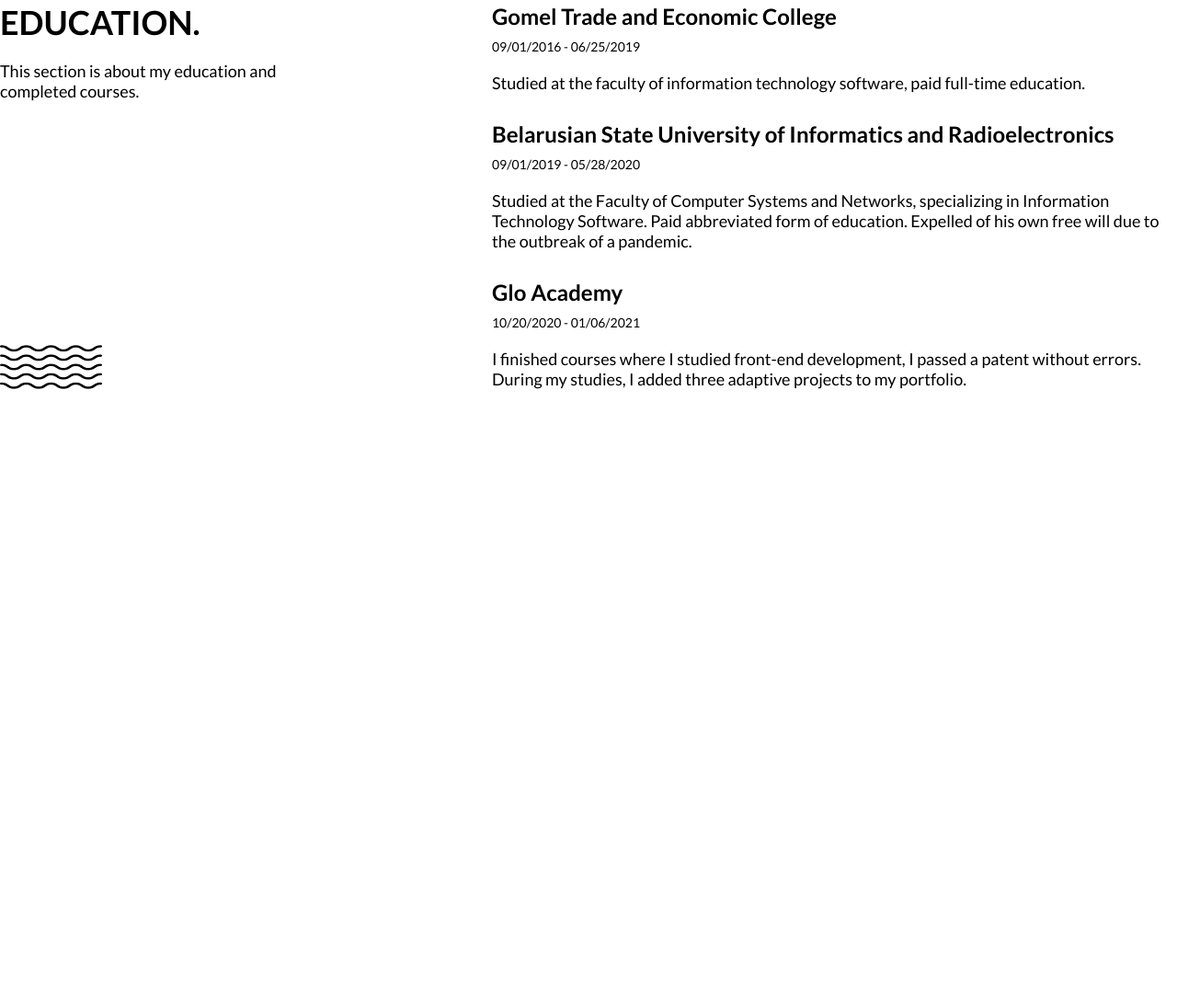
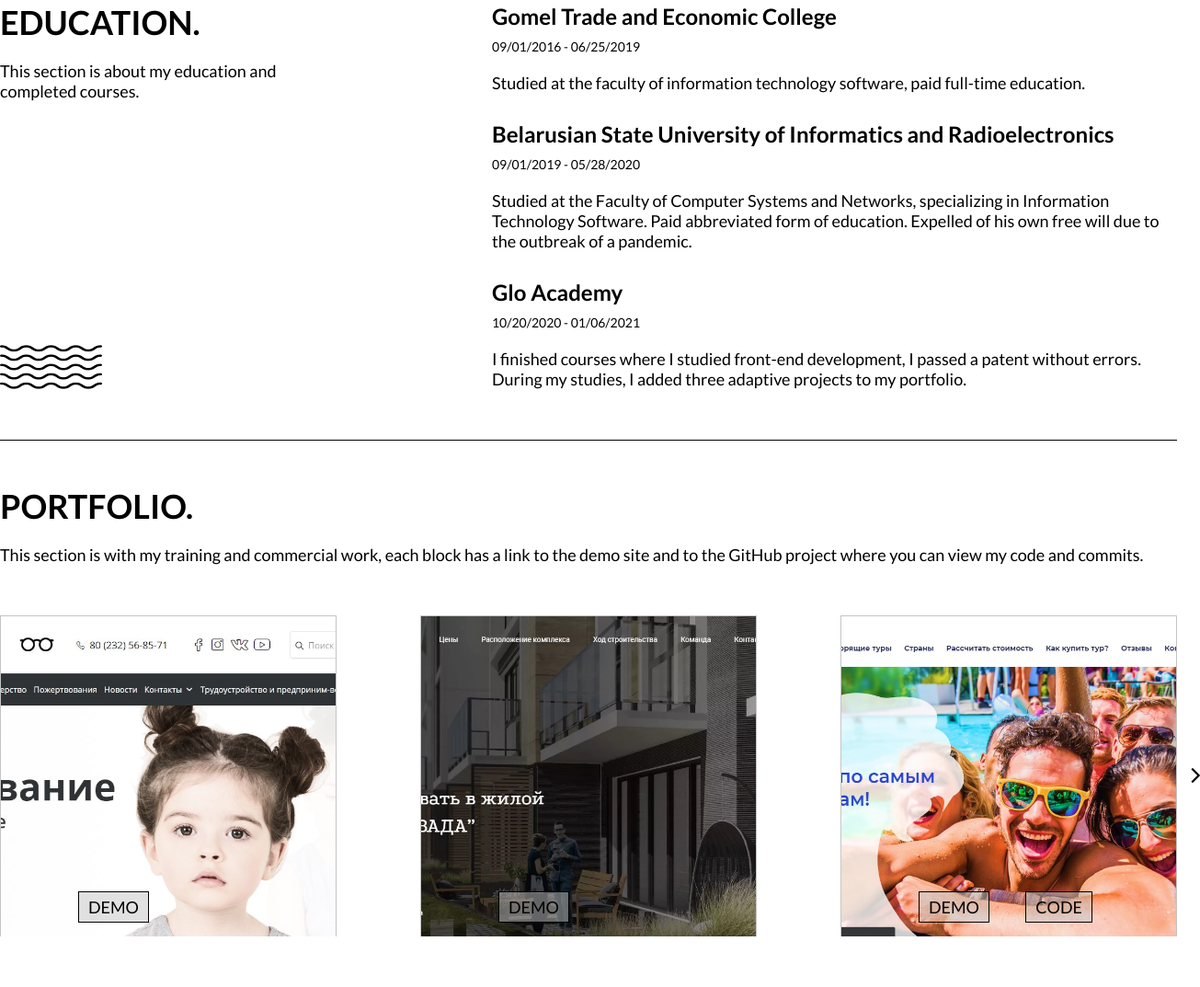
Before and after one commit to niti-miti/portfolio, a plain HTML site: page index.html in a window 1280 px wide. Shown: the part 1308-2381 px from the top of the page at 92% size, 1305 px wide, since content can reach past the window. Before the commit the page ends 1786 px from the top, so only its background shows below. Drawn offline with Linux system fonts and the light colour scheme; files whose address does not match are found by name.

Commit message:
create portfolio

```diff
--- /dev/null
+++ b/inc/assets/slick.css
@@ -0,0 +1,119 @@
+/* Slider */
+.slick-slider
+{
+    position: relative;
+
+    display: block;
+    box-sizing: border-box;
+
+    -webkit-user-select: none;
+       -moz-user-select: none;
+        -ms-user-select: none;
+            user-select: none;
+
+    -webkit-touch-callout: none;
+    -khtml-user-select: none;
+    -ms-touch-action: pan-y;
+        touch-action: pan-y;
+    -webkit-tap-highlight-color: transparent;
+}
+
+.slick-list
+{
+    position: relative;
+
+    display: block;
+    overflow: hidden;
+
+    margin: 0;
+    padding: 0;
+}
+.slick-list:focus
+{
+    outline: none;
+}
+.slick-list.dragging
+{
+    cursor: pointer;
+    cursor: hand;
+}
+
+.slick-slider .slick-track,
+.slick-slider .slick-list
+{
+    -webkit-transform: translate3d(0, 0, 0);
+       -moz-transform: translate3d(0, 0, 0);
+        -ms-transform: translate3d(0, 0, 0);
+         -o-transform: translate3d(0, 0, 0);
+            transform: translate3d(0, 0, 0);
+}
+
+.slick-track
+{
+    position: relative;
+    top: 0;
+    left: 0;
+
+    display: block;
+    margin-left: auto;
+    margin-right: auto;
+}
+.slick-track:before,
+.slick-track:after
+{
+    display: table;
+
+    content: '';
+}
+.slick-track:after
+{
+    clear: both;
+}
+.slick-loading .slick-track
+{
+    visibility: hidden;
+}
+
+.slick-slide
+{
+    display: none;
+    float: left;
+
+    height: 100%;
+    min-height: 1px;
+}
+[dir='rtl'] .slick-slide
+{
+    float: right;
+}
+.slick-slide img
+{
+    display: block;
+}
+.slick-slide.slick-loading img
+{
+    display: none;
+}
+.slick-slide.dragging img
+{
+    pointer-events: none;
+}
+.slick-initialized .slick-slide
+{
+    display: block;
+}
+.slick-loading .slick-slide
+{
+    visibility: hidden;
+}
+.slick-vertical .slick-slide
+{
+    display: block;
+
+    height: auto;
+
+    border: 1px solid transparent;
+}
+.slick-arrow.slick-hidden {
+    display: none;
+}
--- a/inc/js/scripts.js
+++ b/inc/js/scripts.js
@@ -23,4 +23,11 @@ window.onscroll = function() {
         }
 
     }
+
+    $('.portfolio-slider').slick({
+        infinite: false,
+        variableWidth: true,
+        nextArrow: '<span class="icon-arr"></span>',
+        prevArrow: '<span class="icon-arr icon-arr--prev"></span>',
+    })
 });
--- a/inc/sass/blocks/_education.sass
+++ b/inc/sass/blocks/_education.sass
@@ -1,7 +1,7 @@
 .education
   padding-top: 50px
   padding-bottom: 55px
-  border-bottom: 1px solud #000
+  border-bottom: 1px solid #000
   &-wrapper
     display: flex
     justify-content: space-between
--- /dev/null
+++ b/inc/sass/blocks/_portfolio.sass
@@ -0,0 +1,60 @@
+.portfolio
+  padding-top: 50px
+  padding-bottom: 55px
+  &__title
+    margin-top: 0
+    margin-bottom: 20px
+    font-size: 36px
+    line-height: 43px
+    text-transform: uppercase
+    color: #000000
+  &__subtitle
+    margin-top: 0
+    margin-bottom: 55px
+    font-size: 18px
+    line-height: 22px
+    color: #000000
+  &-slide
+    width: 364px
+    height: 349px
+    background: #C4C4C4
+    position: relative
+    margin-right: 93px
+    &__image
+      position: absolute
+      top: 0
+      right: 0
+      left: 0
+      bottom: 0
+      z-index: 1
+      border: 1px solid #C4C4C4
+      width: 100%
+      height: 100%
+      object-fit: cover
+    &__link
+      position: absolute
+      z-index: 2
+      left: 85px
+      bottom: 15px
+      padding: 5px 10px
+      border: 1px solid #000
+      background: rgba(196, 196, 196, 0.5)
+      font-size: 18px
+      line-height: 22px
+      color: #000000
+      text-transform: uppercase
+      text-decoration: none
+      &--right
+        left: unset
+        right: 90px
+.icon
+  &-arr
+    top: 50%
+    position: absolute
+    right: -25px
+    transform: translateY(-50%)
+    cursor: pointer
+    &--prev
+      right: unset
+      left: -25px
+      transform: rotate(180deg)
--- a/inc/sass/style.sass
+++ b/inc/sass/style.sass
@@ -8,5 +8,6 @@
 @import 'blocks/skills'
 @import 'blocks/experience'
 @import 'blocks/education'
+@import 'blocks/portfolio'
 
 //adaptive
--- a/index.html
+++ b/index.html
@@ -6,6 +6,8 @@
   <meta name="viewport" content="width=device-width, initial-scale=1.0">
   <link rel="preconnect" href="https://fonts.gstatic.com">
   <link href="https://fonts.googleapis.com/css2?family=Lato:wght@300;400;700&display=swap" rel="stylesheet">
+  <link rel="stylesheet" href="inc/assets/slick-theme.css">
+  <link rel="stylesheet" href="inc/assets/slick.css">
   <link rel="stylesheet" href="inc/css/style.min.css">
   <title>PORTFOLIO | Anton Holub</title>
 </head>
@@ -29,7 +31,7 @@
               <a href="#education" class="header-nav__link">education</a>
             </li>
             <li class="header-nav__li">
-              <a href="#" class="header-nav__link">portfolio</a>
+              <a href="#portfolio" class="header-nav__link">portfolio</a>
             </li>
             <li class="header-nav__li">
               <a href="#" class="header-nav__link">contact me</a>
@@ -157,7 +159,45 @@
       </div>
     </div>
   </section>
+  <section id="portfolio" class="portfolio">
+    <div class="container">
+      <h2 class="portfolio__title">PORTFOLIO.</h2>
+      <p class="portfolio__subtitle">This section is with my training and commercial work, each block has a link to the demo site and to the GitHub project
+      where you can view my code and commits.</p>
+      <div class="portfolio-slider">
+        <div class="portfolio-slide">
+          <img src="inc/assets/Копия_Эмблема.jpg" alt="" class="portfolio-slide__image">
+          <a href="https://redcross-gomel.by/" target="_blank" class="portfolio-slide__link">demo</a>
+        </div>
+        <div class="portfolio-slide">
+          <img src="inc/assets/Screenshot_1.jpg" alt="" class="portfolio-slide__image">
+          <a href="https://levada.by/" target="_blank" class="portfolio-slide__link">demo</a>
+        </div>
+        <div class="portfolio-slide">
+          <img src="inc/assets/Screenshot_2.jpg" alt="" class="portfolio-slide__image">
+          <a href="https://niti-miti.github.io/travel-agency.github.io/" target="_blank" class="portfolio-slide__link">demo</a>
+          <a href="https://github.com/niti-miti/travel-agency.github.io" target="_blank" class="portfolio-slide__link portfolio-slide__link--right">code</a>
+        </div>
+        <div class="portfolio-slide">
+          <img src="inc/assets/Screenshot_5.jpg" alt="" class="portfolio-slide__image">
+          <a href="https://niti-miti.github.io/tour-plan/" target="_blank" class="portfolio-slide__link">demo</a>
+          <a href="https://github.com/niti-miti/tour-plan" target="_blank"
+            class="portfolio-slide__link portfolio-slide__link--right">code</a>
+        </div>
+        <div class="portfolio-slide">
+          <img src="inc/assets/Screenshot_3.jpg" alt="" class="portfolio-slide__image">
+          <a href="http://ritual-services.askerweb.tk/" target="_blank" class="portfolio-slide__link">demo</a>
+          <a href="https://github.com/niti-miti/Ritual-services" target="_blank" class="portfolio-slide__link portfolio-slide__link--right">code</a>
+        </div>
+        <div class="portfolio-slide">
+          <img src="inc/assets/Screenshot_4.jpg" alt="" class="portfolio-slide__image">
+          <a href="http://blue-magazine.askerweb.tk/" target="_blank" class="portfolio-slide__link">demo</a>
+        </div>
+      </div>
+    </div>
+  </section>
   <script src="inc/js/jquery-3.5.1.min.js"></script>
+  <script src="inc/js/slick.min.js"></script>
   <script src="inc/js/scripts.min.js"></script>
 </body>
 </html>
```
Also changed, not shown: inc/assets/Screenshot_1.jpg (added), inc/assets/Screenshot_2.jpg (added), inc/assets/Screenshot_3.jpg (added), inc/assets/Screenshot_4.jpg (added), inc/assets/Screenshot_5.jpg (added), inc/assets/slick-theme.css (added), inc/assets/Копия_Эмблема.jpg (added), inc/css/style.min.css, inc/js/scripts.min.js, inc/js/slick.min.js (added), 1 other file. Lines whose indentation alone changed are shown as unchanged.
